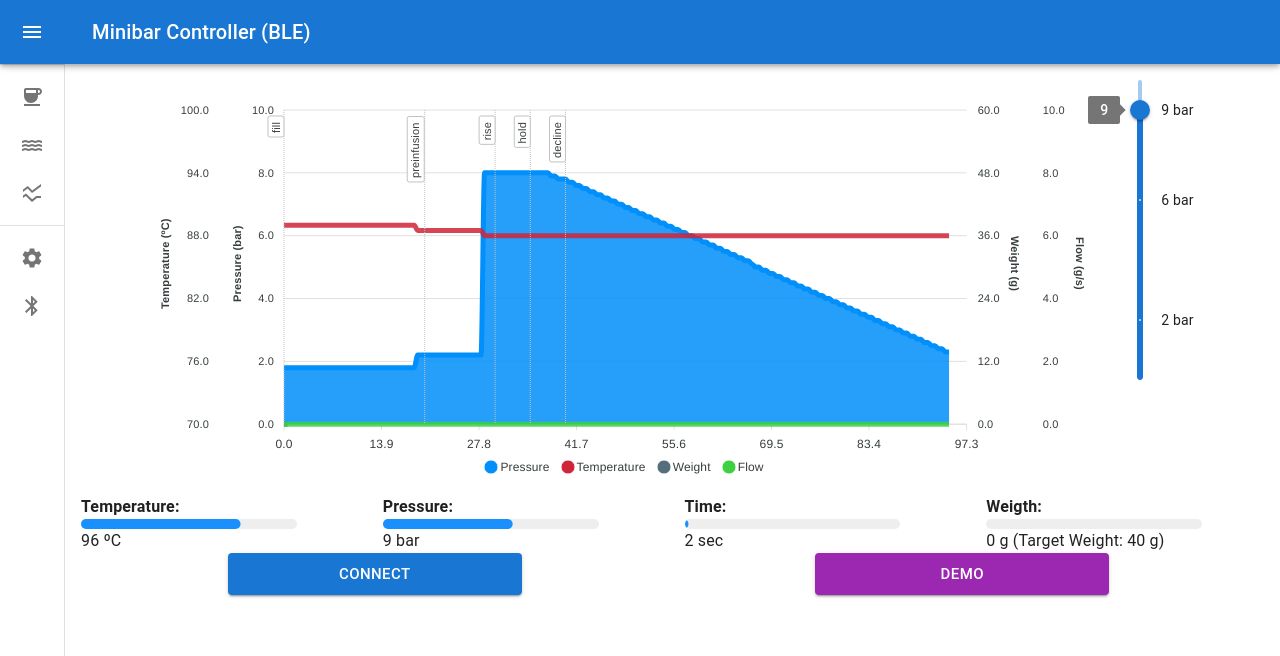
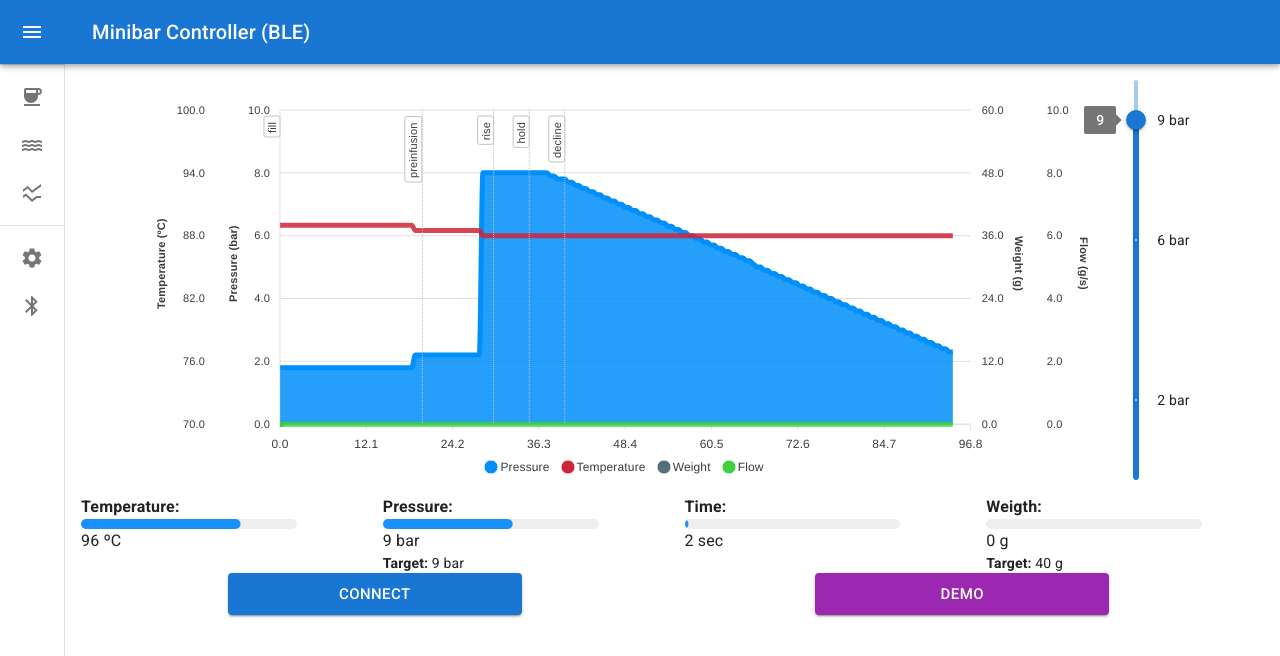
Before and after one commit to rsboni/osterino-front, a React (Create React App) app: page / in a window 1280 px wide. Shown: the top 656 px of the page. Built offline with nearby package versions, Linux system fonts and the light colour scheme.

Commit message:
feat: add target pressure and wiight install fonts

```diff
--- a/package.json
+++ b/package.json
@@ -5,6 +5,7 @@
   "dependencies": {
     "@emotion/react": "^11.10.5",
     "@emotion/styled": "^11.10.5",
+    "@fontsource/roboto": "^5.0.8",
     "@mui/icons-material": "^5.11.0",
     "@mui/material": "^5.11.1",
     "@testing-library/jest-dom": "^5.16.5",
--- a/src/App.js
+++ b/src/App.js
@@ -28,6 +28,10 @@
 import { Bluetooth, Coffee, Settings, SsidChart, Water } from '@mui/icons-material';
 import { profileMap } from './utils/profileCalculator';
 import { profiles } from './utils/profiles';
+import '@fontsource/roboto/300.css';
+import '@fontsource/roboto/400.css';
+import '@fontsource/roboto/500.css';
+import '@fontsource/roboto/700.css';
 const drawerWidth = 240;
 
 const openedMixin = (theme) => ({
--- a/src/components/Dashboard.js
+++ b/src/components/Dashboard.js
@@ -31,7 +31,7 @@
 
   return (
     <Grid container xs={12}justifyContent="center" direction="row" >
-      <Grid container xs={11} justifyContent="center" direction="row" alignItems="flex-start" spacing={2}>
+      <Grid container xs={11} justifyContent="center" direction="row" alignItems="flex-start" spacing={1}>
 
         <Grid item xs={11} sm={11} md={11} lg={11}>
           {/* <Typography variant='h4'>{title}</Typography> */}
@@ -39,7 +39,7 @@
         </Grid>
 
         <Grid item xs={1}>
-          <Box sx={{ height: 300 }}>
+          <Box sx={{ height: 400 }}>
             <Slider
               sx={{
                 '& input[type="range"]': {
@@ -70,23 +70,25 @@
         </Grid>
         <Grid item xs={12} sm={3} >
           {/* <PressureChart pressure={pressureState} /> */}
-          <Typography><b>Pressure:</b>
+          <Typography><b>Pressure:</b> </Typography>
             <BorderLinearProgress variant="determinate" value={pressureState / 15 * 100} />
-            {pressureState} bar</Typography>
+            <Typography>{pressureState} bar <br /></Typography>
+            <Typography variant='body2'><b>Target:</b> {targetPressure} bar</Typography>
 
         </Grid>
         <Grid item xs={12} sm={3} >
           {/* <TimeChart time={startTime && isBrewing ? Math.floor((new Date().getTime() - startTime) / 1000) : startTime && !isBrewing ? Math.floor((endTime - startTime)/1000) : yPressureValue[yPressureValue.length - 1][0]} max={Math.floor((new Date().getTime() - startTime) / 1000) > 60 ? Math.floor((new Date().getTime() - startTime) / 1000) : 60} /> */}
-          <Typography><b>Time:</b>
+          <Typography><b>Time:</b></Typography>
             <BorderLinearProgress variant="determinate" value={(startTime && isBrewing ? Math.floor((new Date().getTime() - startTime) / 1000) : startTime && !isBrewing ? Math.floor((endTime - startTime) / 1000) : yPressureValue[yPressureValue.length - 1][0]) / 100 * 100} />
-            {startTime && isBrewing ? Math.floor((new Date().getTime() - startTime) / 1000) : startTime && !isBrewing ? Math.floor((endTime - startTime) / 1000) : yPressureValue[yPressureValue.length - 1][0]} sec</Typography>
+            <Typography>{startTime && isBrewing ? Math.floor((new Date().getTime() - startTime) / 1000) : startTime && !isBrewing ? Math.floor((endTime - startTime) / 1000) : yPressureValue[yPressureValue.length - 1][0]} sec</Typography>
 
         </Grid>
         <Grid item xs={12} sm={3} >
           <Typography><b>Weigth:</b>
             <BorderLinearProgress variant="determinate" value={weight / (weight > 50 ? weight : 50) * 100} />
 
-            {weight} g (Target Weight: {targetWeight} g)</Typography>
+            {weight} g <br/></Typography>
+            <Typography variant='body2'><b>Target:</b> {targetWeight} g</Typography>
 
           {/* <WeightChart weight={weight}/> */}
         </Grid>
```
Also changed, not shown: 1 other file (tests, documents, lock files or other folders).
